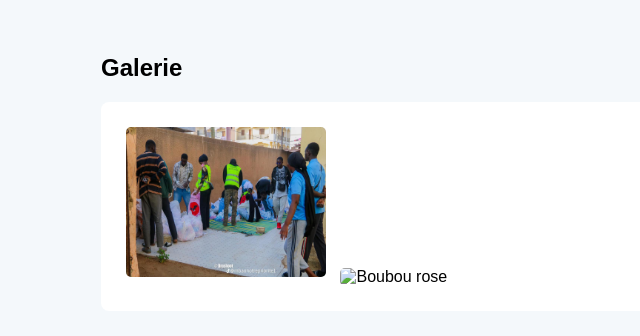
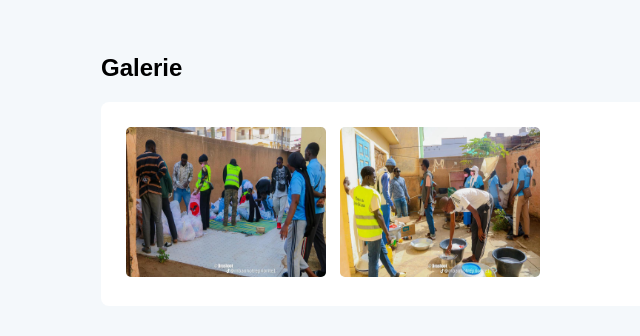
Before and after one commit to awacheikhn88-web/mbao-notre-priorite1, a plain HTML site: page index.html in a window 1280 px wide. Shown: the part 1020-1356 px from the top of the page, without its empty margins (39-679 px from the left). Drawn offline with Linux system fonts and the light colour scheme.

Commit message:
Update image source for Boubou rose

```diff
--- a/index.html
+++ b/index.html
@@ -176,7 +176,7 @@ footer{
   <h2>Galerie</h2>
   <div class="card gallery">
     <img src="WhatsApp Image 2025-12-30 at 19.43.07 (1).jpeg" alt="Robe bleue">
-    <img src="images/boubou_rose.jpg" alt="Boubou rose">
+    <img src="WhatsApp Image 2025-12-30 at 19.43.07.jpeg" alt="Boubou rose">
   </div>
 </section>
 
```
